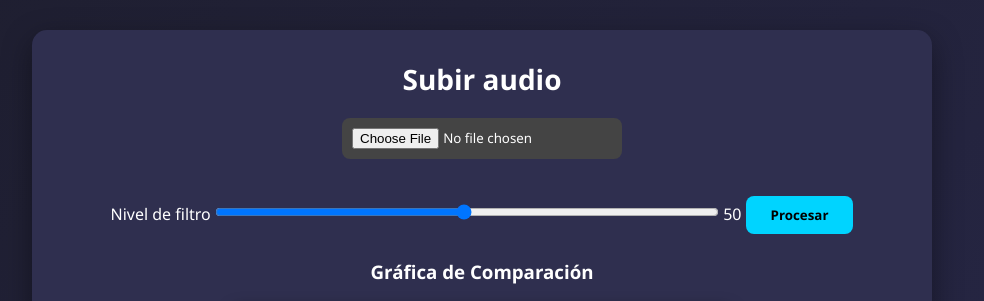
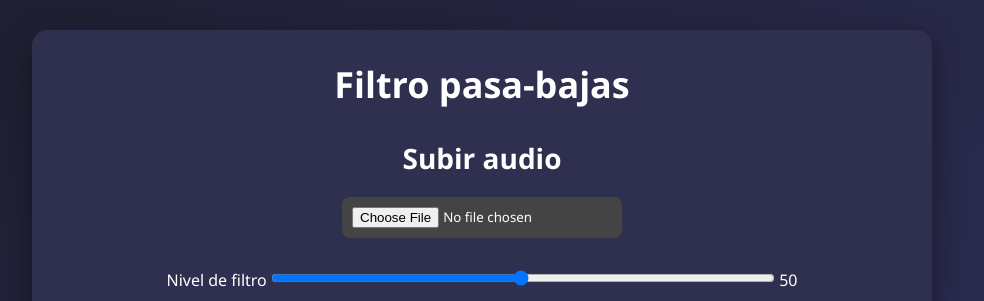
Before and after one commit to JoseMiguelVS/Audio-Analyzer, a Flask app: page / in a window 1280 px wide. Shown: the top 301 px of the page, without its empty margins (158-1142 px from the left). Run offline with Flask 3, Linux system fonts and the light colour scheme.

Commit message:
Interfaz arreglada

```diff
--- a/static/style.css
+++ b/static/style.css
@@ -25,6 +25,12 @@ body {
 }
 
 /* TITULOS */
+
+h1 {
+    margin-bottom: 30px;
+    font-size: 36px;
+}
+
 h2 {
     margin-bottom: 20px;
     font-size: 28px;
--- a/templates/index.html
+++ b/templates/index.html
@@ -2,7 +2,7 @@
 <html>
 
 <head>
-    <title>Audio Analyzer</title>
+    <title>Audio Filter</title>
     <link rel="stylesheet" href="{{ url_for('static', filename='style.css') }}">
 </head>
 
@@ -12,6 +12,7 @@
         <p>Analizando audio...</p>
     </div>
     <div class="container">
+        <h1>Filtro pasa-bajas</h1>
 
         <h2>Subir audio</h2>
 
@@ -21,7 +22,7 @@
             <label for="nivel_filtro">Nivel de filtro</label>
             <input type="range" name="a" min="1" max="100" value="50"
                 oninput="this.nextElementSibling.textContent = this.value">
-            <span>50</span>
+            <span>50</span> <br>
             <button type="submit">Procesar</button>
         </form>
 
@@ -41,7 +42,6 @@
 
         <h3>Gráfica Filtrada</h3>
         <img src="{{ url_for('static', filename=grafica_output) }}" width="500">
-        {% endif %}
 
         <h3>Gráfica de Comparación</h3>
         <img src="{{ url_for('static', filename=grafica_comparacion) }}" width="500">
@@ -51,6 +51,7 @@
 
         <h3>Espectrograma Filtrado</h3>
         <img src="{{ url_for('static', filename=grafica_spec_output) }}" width="500">
+        {% endif %}
 
     </div>
 </body>
```
Also changed, not shown: static/graphs/comparacion.png, static/graphs/input.png, static/graphs/output.png, static/graphs/spec_input.png, static/graphs/spec_output.png, 2 other files.
